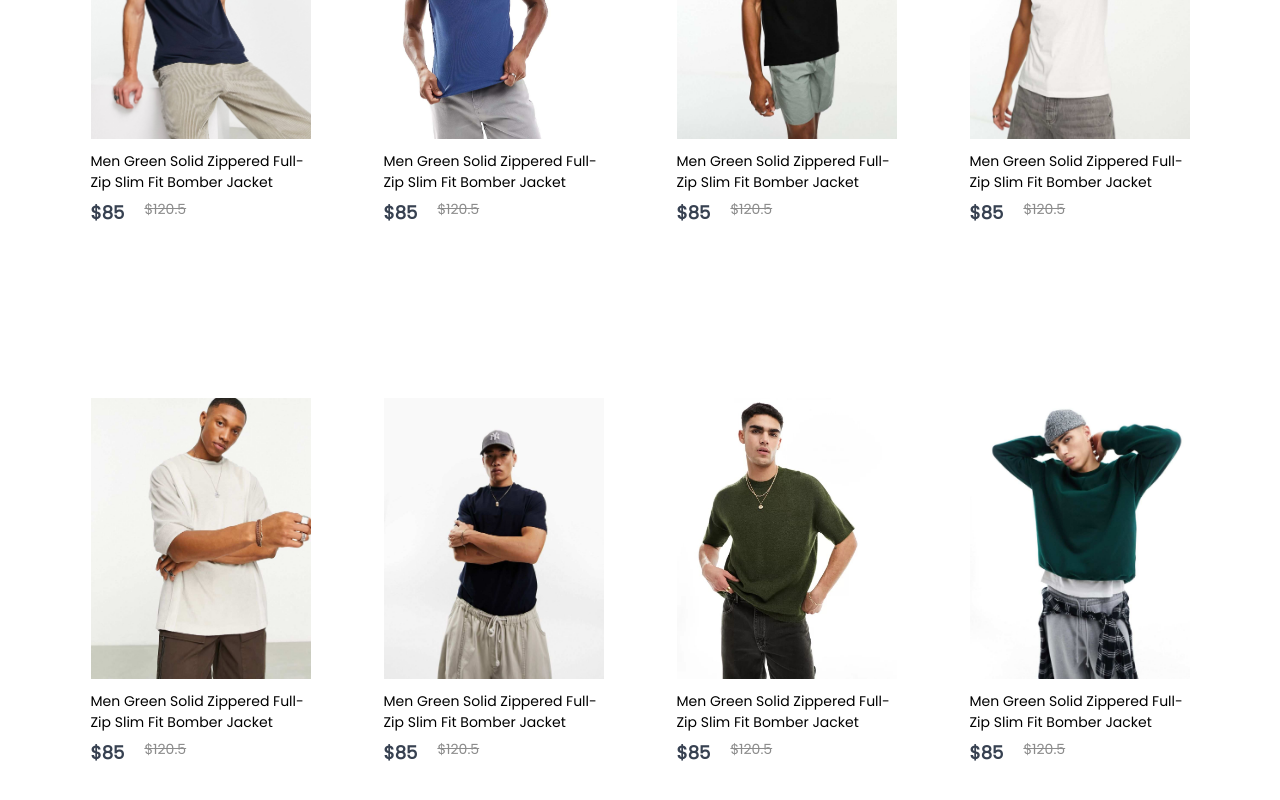
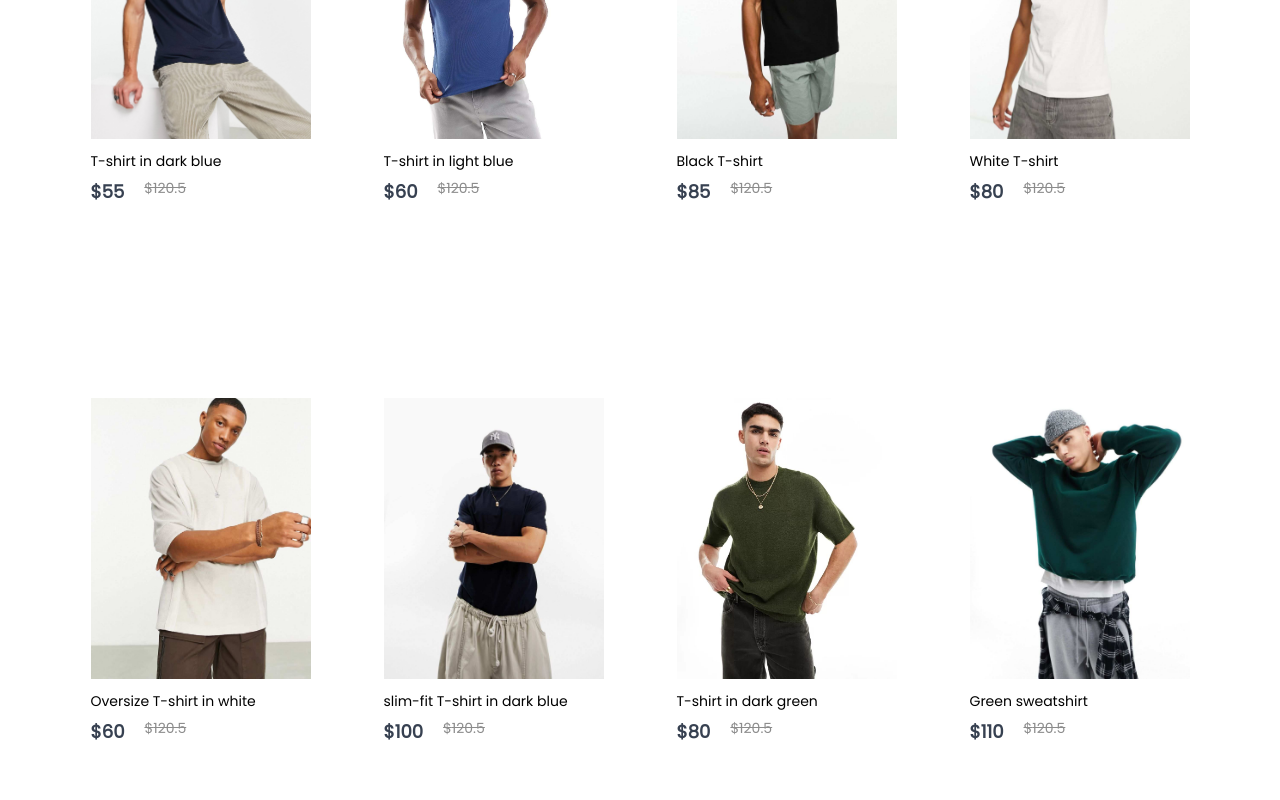
Before and after one commit to GrishaMarkaryan/blackbird, a React (Create React App) app: page /men in a window 1280 px wide. Shown: the part 542-1342 px from the top of the page. Built offline with nearby package versions, Linux system fonts and the light colour scheme.

Commit message:
edited images, descriptions

```diff
--- a/src/Components/Assets/all_product.js
+++ b/src/Components/Assets/all_product.js
@@ -31,25 +31,25 @@ let all_product = [
 
   {
     id: 1,
-    name: "Black dress",
+    name: "White dress",
     category: "women",
     image: w1,
-    new_price: 85.0,
+    new_price: 100.0,
     old_price: 120.5,
   },
   {
     id: 2,
-    name: "Black dress",
+    name: "White jacket",
     category: "women",
     image: w2,
-    new_price: 60.0,
+    new_price: 80.0,
     old_price: 100.5,
   },
 
 
   {
     id: 3,
-    name: "Black dress",
+    name: "Black top",
     category: "women",
     image: w3,
     new_price: 85.0,
@@ -57,23 +57,23 @@ let all_product = [
   },
   {
     id: 4,
-    name: "Black dress",
+    name: "Jacket",
     category: "women",
     image: w4,
-    new_price: 85.0,
+    new_price: 90.0,
     old_price: 120.5,
   },
   {
     id: 5,
-    name: "Black dress",
+    name: "Dress in black and white",
     category: "women",
     image: w5,
-    new_price: 85.0,
+    new_price: 70.0,
     old_price: 120.5,
   },
   {
     id: 6,
-    name: "Black dress",
+    name: "Swimsuit in black and white",
     category: "women",
     image: w6,
     new_price: 85.0,
@@ -81,18 +81,18 @@ let all_product = [
   },
   {
     id: 7,
-    name: "Black dress",
+    name: "White dress",
     category: "women",
     image: w7,
-    new_price: 85.0,
+    new_price: 110.0,
     old_price: 120.5,
   },
   {
     id: 8,
-    name: "Black dress",
+    name: "Dress in dark red",
     category: "women",
     image: w8,
-    new_price: 85.0,
+    new_price: 100.0,
     old_price: 120.5,
   },
 
@@ -100,23 +100,23 @@ let all_product = [
 
   {
     id: 9,
-    name: "Men Green Solid Zippered Full-Zip Slim Fit Bomber Jacket",
+    name: "T-shirt in dark blue",
     category: "men",
     image: m1,
-    new_price: 85.0,
+    new_price: 55.0,
     old_price: 120.5,
   },
   {
     id: 10,
-    name: "Men Green Solid Zippered Full-Zip Slim Fit Bomber Jacket",
+    name: "T-shirt in light blue",
     category: "men",
     image: m2,
-    new_price: 85.0,
+    new_price: 60.0,
     old_price: 120.5,
   },
   {
     id: 11,
-    name: "Men Green Solid Zippered Full-Zip Slim Fit Bomber Jacket",
+    name: "Black T-shirt",
     category: "men",
     image: m3,
     new_price: 85.0,
@@ -125,48 +125,48 @@ let all_product = [
 
   {
     id: 12,
-    name: "Men Green Solid Zippered Full-Zip Slim Fit Bomber Jacket",
+    name: "White T-shirt",
     category: "men",
     image: m4,
-    new_price: 85.0,
+    new_price: 80.0,
     old_price: 120.5,
   },
   {
     id: 13,
-    name: "Men Green Solid Zippered Full-Zip Slim Fit Bomber Jacket",
+    name: "Oversize T-shirt in white",
     category: "men",
     image: m5,
-    new_price: 85.0,
+    new_price: 60.0,
     old_price: 120.5,
   },
   {
     id: 14,
-    name: "Men Green Solid Zippered Full-Zip Slim Fit Bomber Jacket",
+    name: "slim-fit T-shirt in dark blue",
     category: "men",
     image: m6,
-    new_price: 85.0,
+    new_price: 100.0,
     old_price: 120.5,
   },
   {
     id: 15,
-    name: "Men Green Solid Zippered Full-Zip Slim Fit Bomber Jacket",
+    name: "T-shirt in dark green",
     category: "men",
     image: m7,
-    new_price: 85.0,
+    new_price: 80.0,
     old_price: 120.5,
   },
   {
     id: 16,
-    name: "Men Green Solid Zippered Full-Zip Slim Fit Bomber Jacket",
+    name: "Green sweatshirt",
     category: "men",
     image: m8,
-    new_price: 85.0,
+    new_price: 110.0,
     old_price: 120.5,
   },
 
   {
     id: 17,
-    name: "Boys Orange Colourblocked Hooded Sweatshirt",
+    name: "Hoodie in blue",
     category: "kid",
     image: k1,
     new_price: 85.0,
@@ -174,58 +174,58 @@ let all_product = [
   },
   {
     id: 18,
-    name: "Boys Orange Colourblocked Hooded Sweatshirt",
+    name: "Grey shirt",
     category: "kid",
     image: k2,
-    new_price: 85.0,
+    new_price: 80.0,
     old_price: 120.5,
   },
   {
     id: 19,
-    name: "Boys Orange Colourblocked Hooded Sweatshirt",
+    name: "Sweatshirt in blue and white",
     category: "kid",
     image: k3,
-    new_price: 85.0,
+    new_price: 60.0,
     old_price: 120.5,
   },
   {
     id: 20,
-    name: "Boys Orange Colourblocked Hooded Sweatshirt",
+    name: "Suit jacket",
     category: "kid",
     image: k4,
-    new_price: 85.0,
+    new_price: 70.0,
     old_price: 120.5,
   },
   {
     id: 21,
-    name: "Boys Orange Colourblocked Hooded Sweatshirt",
+    name: "Hoodie in dark blue",
     category: "kid",
     image: k5,
-    new_price: 85.0,
+    new_price: 80.0,
     old_price: 120.5,
   },
   {
     id: 22,
-    name: "Boys Orange Colourblocked Hooded Sweatshirt",
+    name: "Blue suit kacket",
     category: "kid",
     image: k6,
-    new_price: 85.0,
+    new_price: 90.0,
     old_price: 120.5,
   },
   {
     id: 23,
-    name: "Boys Orange Colourblocked Hooded Sweatshirt",
+    name: "Black sweatshirt",
     category: "kid",
     image: k7,
-    new_price: 85.0,
+    new_price: 95.0,
     old_price: 120.5,
   },
   {
     id: 24,
-    name: "Boys Orange Colourblocked Hooded Sweatshirt",
+    name: "White polo",
     category: "kid",
     image: k8,
-    new_price: 85.0,
+    new_price: 100.0,
     old_price: 120.5,
   },
 ];
--- a/src/Components/Assets/data.js
+++ b/src/Components/Assets/data.js
@@ -6,32 +6,33 @@ import w8 from './w8.jpg'
 let data_product = [
   {
     id:2,
-    name:"Striped Flutter Sleeve Overlap Collar Peplum Hem Blouse",
+    name:"White jacket",
     image: w2,
-    new_price:50.00,
-    old_price:80.50,
+    new_price:80.00,
+    old_price:100.50,
   },
   {
     id: 3,
-    name:"Striped Flutter Sleeve Overlap Collar Peplum Hem Blouse",
+    name: "Black top",
     image: w3,
-    new_price:85.00,
-    old_price:120.50,
+    new_price: 85.0,
+    old_price: 120.5,
   },
   {
     id: 5,
-    name:"Striped Flutter Sleeve Overlap Collar Peplum Hem Blouse",
+    name: "Dress in black and white",
     image: w5,
-    new_price:60.00,
-    old_price:100.50,
+    new_price: 70.0,
+    old_price: 120.5,
   },
   {
     id: 8,
-    name:"Striped Flutter Sleeve Overlap Collar Peplum Hem Blouse",
+    name: "Dress in dark red",
     image: w8,
-    new_price:100.00,
-    old_price:150.00,
+    new_price: 100.0,
+    old_price: 120.5,
   },
+
 ];
 
 export default data_product;
--- a/src/Components/Assets/new_collections.js
+++ b/src/Components/Assets/new_collections.js
@@ -1,7 +1,7 @@
 import w1 from './w1.jpg'
 import w4 from './w4.jpg'
 import w5 from './w5.jpg'
-import w7 from './w6.jpg'
+import w6 from './w6.jpg'
 
 
 import m2 from './m2.jpg'
@@ -13,59 +13,59 @@ import m8 from './m8.jpg'
 let new_collections = [
   {
     id: 4,
-    name: "Striped Flutter Sleeve Overlap Collar Peplum Hem Blouse",
+    name: "Jacket",
     image: w4,
-    new_price: 50.0,
-    old_price: 80.5,
+    new_price: 90.0,
+    old_price: 120.5,
   },
   {
     id: 9,
-    name: "Boys Orange Colourblocked Hooded Sweatshirt",
+    name: "T-shirt in dark blue",
     image: m1,
+    new_price: 55.0,
+    old_price: 120.5,
+  },
+  {
+    id: 6,
+    name: "Swimsuit in black and white",
+    image: w6,
     new_price: 85.0,
     old_price: 120.5,
   },
   {
-    id: 6,
-    name: "Men Green Solid Zippered Full-Zip Slim Fit Bomber Jacket",
-    image: w7,
+    id: 13,
+    name: "Oversize T-shirt in white",
+    image: m5,
     new_price: 60.0,
-    old_price: 100.5,
-  },
-  {
-    id: 13,
-    name: "Striped Flutter Sleeve Overlap Collar Peplum Hem Blouse",
-    image: m5,
-    new_price: 100.0,
-    old_price: 150.0,
+    old_price: 120.5,
   },
   {
     id: 5,
-    name: "Men Green Solid Zippered Full-Zip Slim Fit Bomber Jacket",
+    name: "Dress in black and white",
     image: w5,
-    new_price: 50.0,
-    old_price: 80.5,
+    new_price: 70.0,
+    old_price: 120.5,
   },
   {
     id: 10,
-    name: "Striped Flutter Sleeve Overlap Collar Peplum Hem Blouse",
+    name: "T-shirt in light blue",
     image: m2,
-    new_price: 85.0,
+    new_price: 60.0,
     old_price: 120.5,
   },
   {
     id: 1,
-    name: "Men Green Solid Zippered Full-Zip Slim Fit Bomber Jacket",
+    name: "White dress",
     image: w1,
-    new_price: 60.0,
-    old_price: 100.5,
+    new_price: 100.0,
+    old_price: 120.5,
   },
   {
     id: 16,
-    name: "Boys Orange Colourblocked Hooded Sweatshirt",
+    name: "Green sweatshirt",
     image: m8,
-    new_price: 100.0,
-    old_price: 150.0,
+    new_price: 110.0,
+    old_price: 120.5,
   },
 ];
 
--- a/src/Components/DescriptionBox/DescriptionBox.jsx
+++ b/src/Components/DescriptionBox/DescriptionBox.jsx
@@ -9,7 +9,7 @@ const DescriptionBox = () => {
             <div className='descriptionbox-nav-box fade'> Reviews (122) </div>
         </div>
         <div className="descriptionbox-description">
-            <p> An e-commerce website allows people to buy and sell physical goods, services, and digital products over the internet rather than at a brick-and-mortar location. Through an e-commerce website, a business can process orders, accept payments, manage shipping and logistics, and provide customer service. </p>
+            <p> BLACKBIRD is a contemporary clothing brand known for its minimalist designs and high-quality materials. The brand focuses on creating timeless, versatile pieces that blend modern aesthetics with classic styles, catering to fashion-forward individuals who value both style and substance. </p>
         </div>
     </div>
   )
--- a/src/Components/ProductDisplay/ProductDisplay.css
+++ b/src/Components/ProductDisplay/ProductDisplay.css
@@ -20,7 +20,7 @@
 
 .productdisplay-main-img {
     width: 586px;
-    height: 700px;
+    height: 750px;
 }
 
 .productdisplay-right {
```
